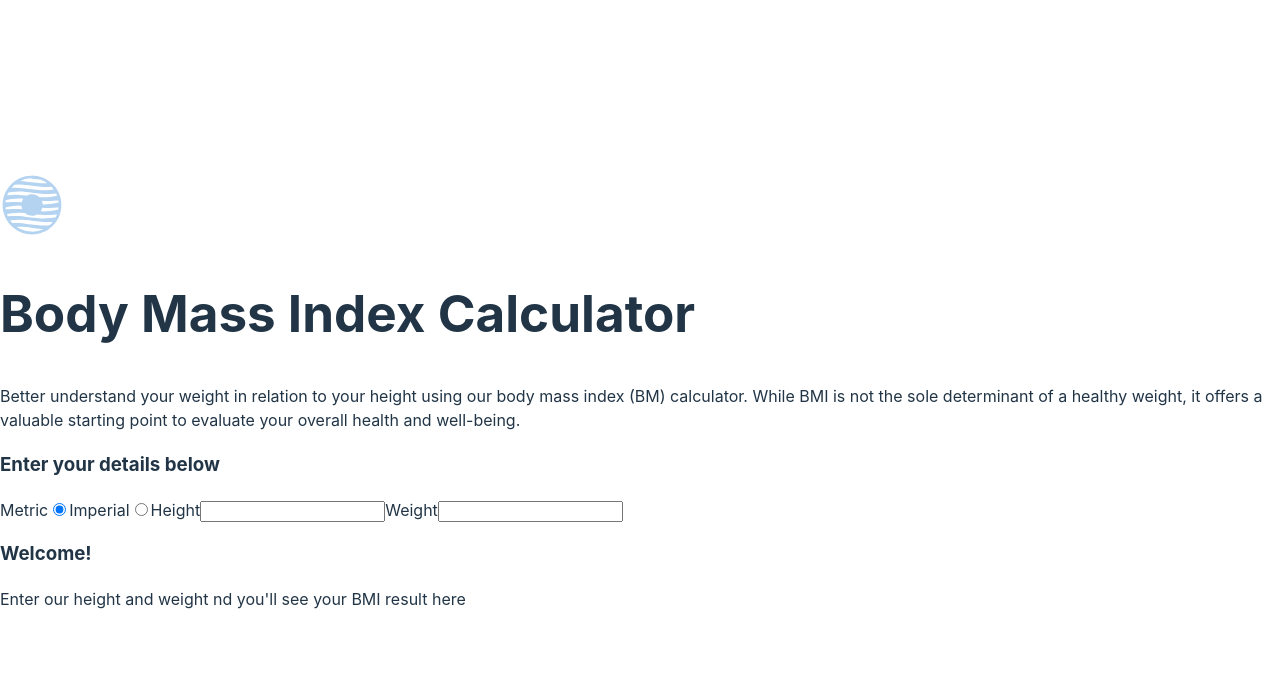
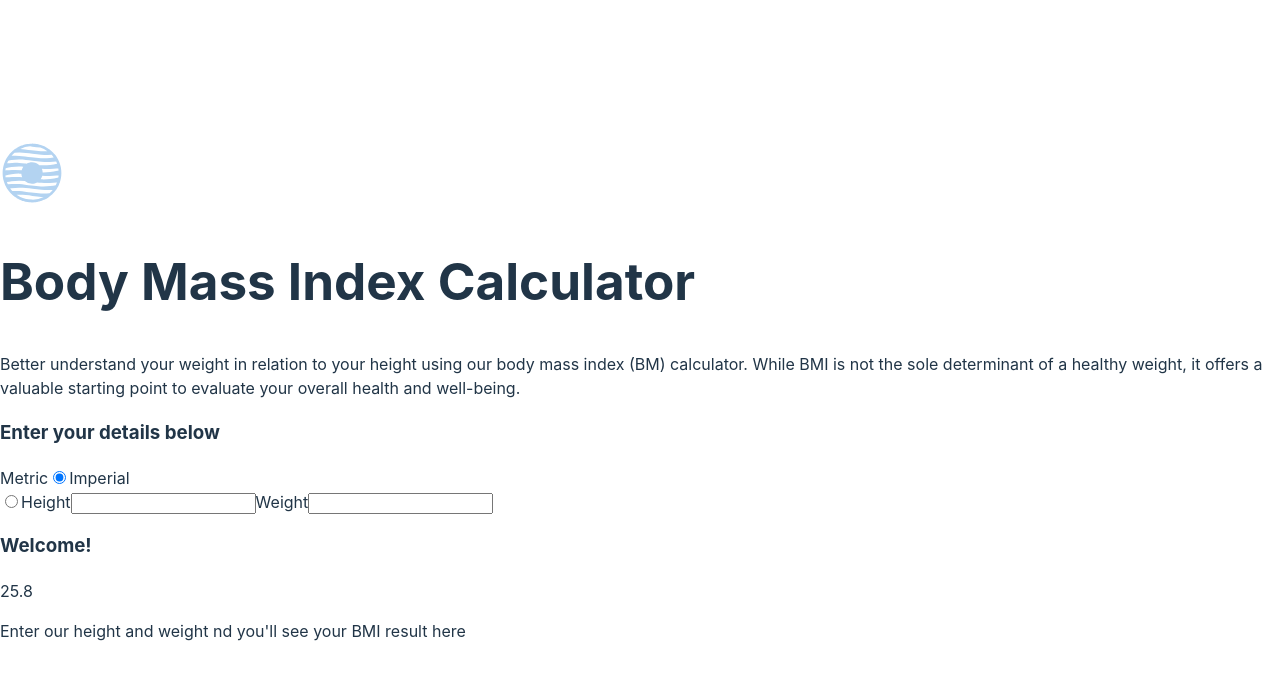
Before and after one commit to KarenDouglas/bmi-calculator, a React (Vite) app in the folder client/: page / in a window 1280 px wide. Shown: the top 680 px of the page. Built offline with nearby package versions, Linux system fonts and the light colour scheme.

Commit message:
created test for bmi calc metric logic

```diff
--- a/client/src/components/BmiCalcComponent.jsx
+++ b/client/src/components/BmiCalcComponent.jsx
@@ -1,8 +1,8 @@
-import React from "react";
+import React, {useState} from "react";
 import logo from "../assets/logo.svg"
 
 function BmiCalcComponent() {
-
+    const [resultsHeaderAriaLabel, setResultsHeaderAriaLabel] = useState('Welcome header')
 
     return (
       <>
@@ -14,22 +14,26 @@ function BmiCalcComponent() {
         </section>
         <section>
                 <h1>Body Mass Index Calculator</h1>
-                <p aria-label="Introduction to BMI Calculator">Better understand your weight in relation to your height using our body mass index (BM) calculator. While BMI is not the sole determinant of a healthy weight, it offers a valuable starting point to evaluate your overall health and well-being.</p>
+                <p>Better understand your weight in relation to your height using our body mass index (BM) calculator. While BMI is not the sole determinant of a healthy weight, it offers a valuable starting point to evaluate your overall health and well-being.</p>
             </section>
-            <form data-testid="form">
+            <form data-testid="measurment-form">
                 <h3 aria-label="Enter your details below">Enter your details below</h3>
                 <label htmlFor="metric" >Metric</label>
                 <input type="radio" id="metric" checked/>
                 <label htmlFor="imperial">Imperial</label>
+                <form>
                 <input type="radio" id="imperial" aria-labelledby="imperial" />
                 <label htmlFor="height">Height</label>
-                <input type="number" id="height" />
+                <input type="text" id="height" />
                 <label htmlFor="weight">Weight</label>
-                <input type="number" id="weight" />
+                <input type="text" id="weight" />
+
+                </form>
             </form>
             <section>
                 <h3 aria-label="Results header">Welcome!</h3>
-                <p aria-label="Results description">Enter our height and weight nd you'll see your BMI result here</p>
+                <p  data-testid="results">25.8</p>
+                <p data-testid="results-description">Enter our height and weight nd you'll see your BMI result here</p>
 
             </section>
        </main>
```
Also changed, not shown: 1 other file (tests, documents, lock files or other folders).
